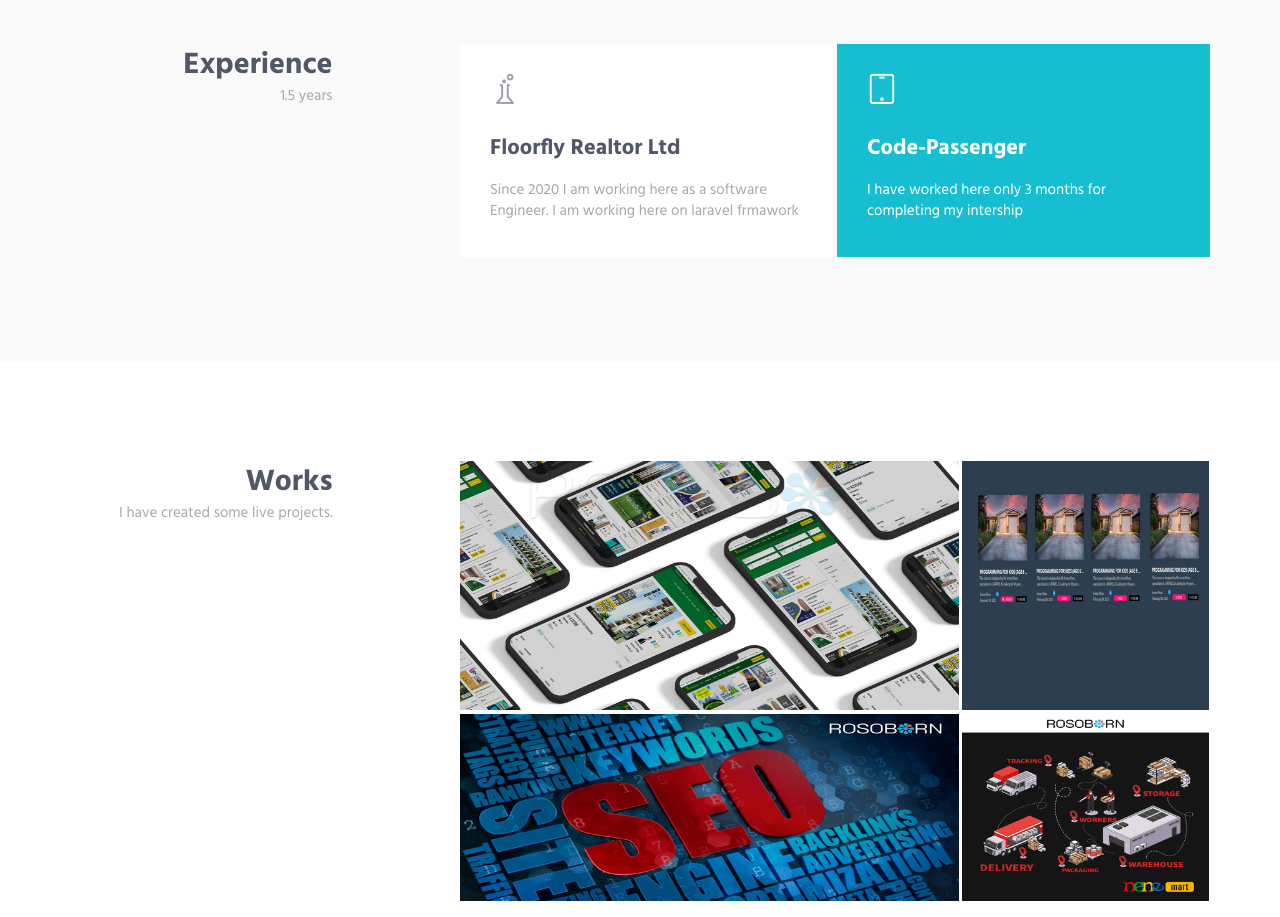
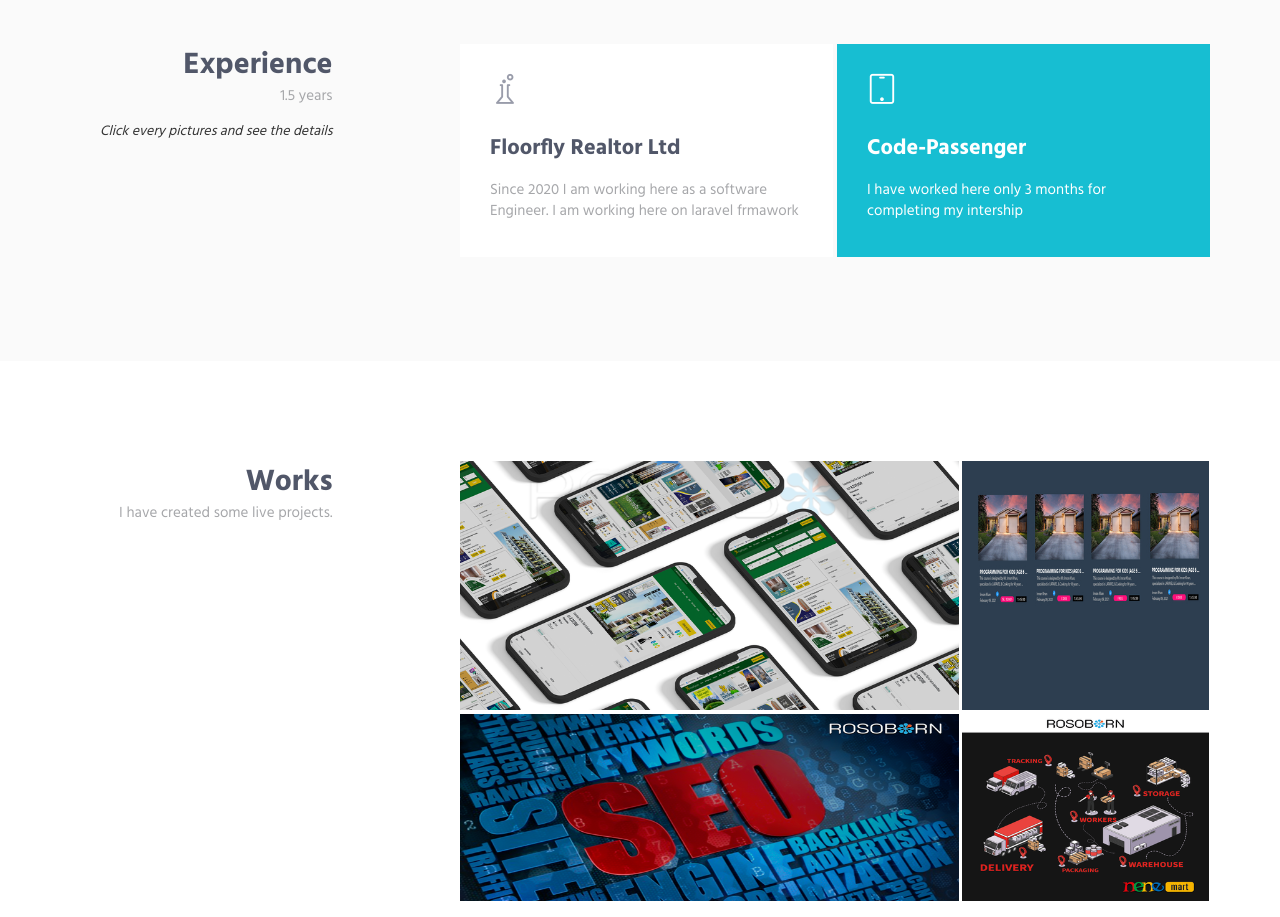
Before and after one commit to Niaz-Mahmud824/portfolio, a plain HTML site: page index.html in a window 1280 px wide. Shown: the part 1360-2277 px from the top of the page. Drawn offline with Linux system fonts and the light colour scheme.

Commit message:
5th commit

```diff
--- a/index.html
+++ b/index.html
@@ -158,6 +158,7 @@
                             <div class="text-right sm-text-left">
                                 <h2 class="margin-b-0">Experience</h2>
                                 <p>1.5 years</p>
+                                <i>Click every pictures and see the details</i>
                             </div>
                         </div>
                         <div class="col-sm-8 col-sm-offset-1">
```
